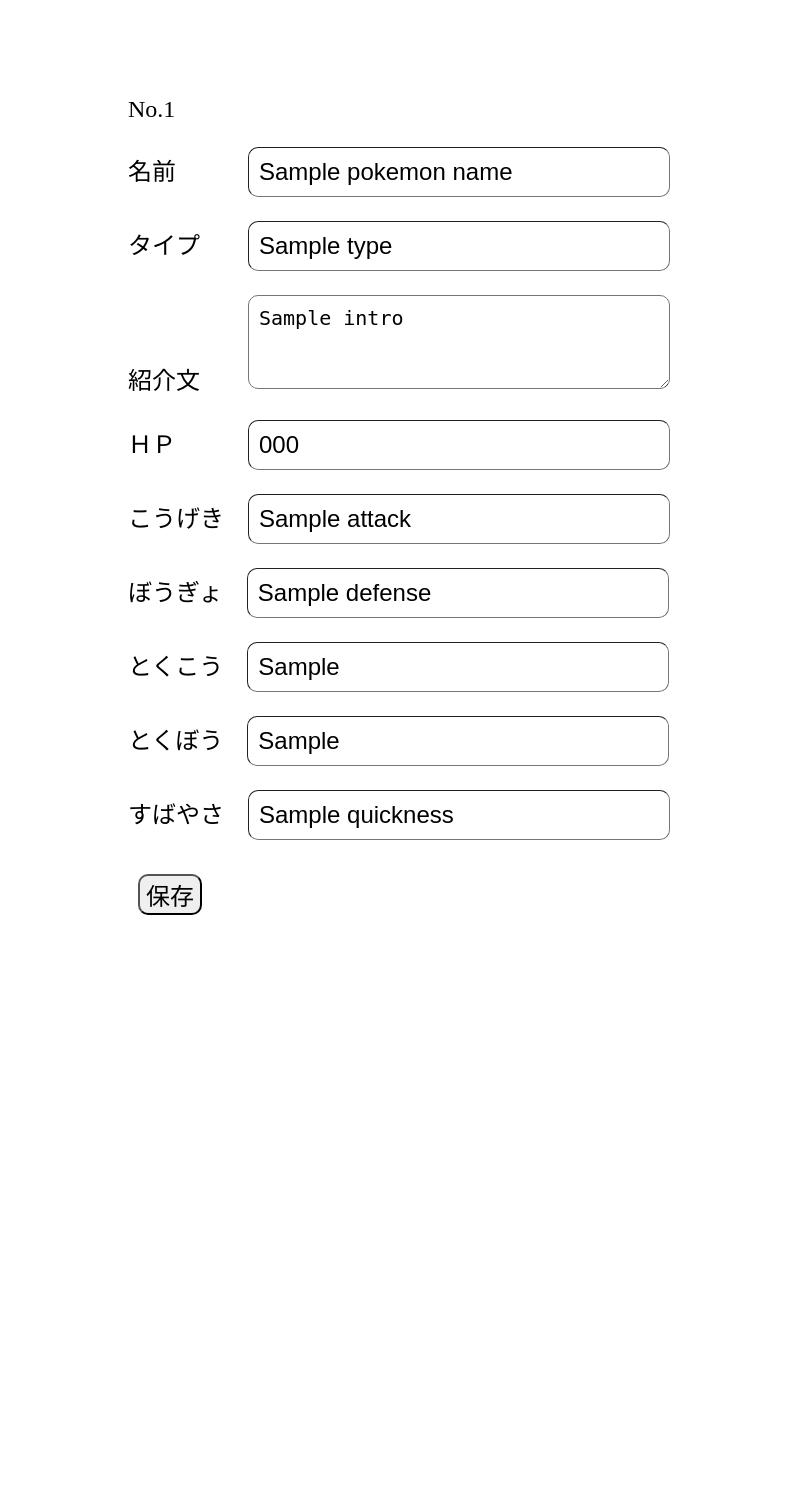
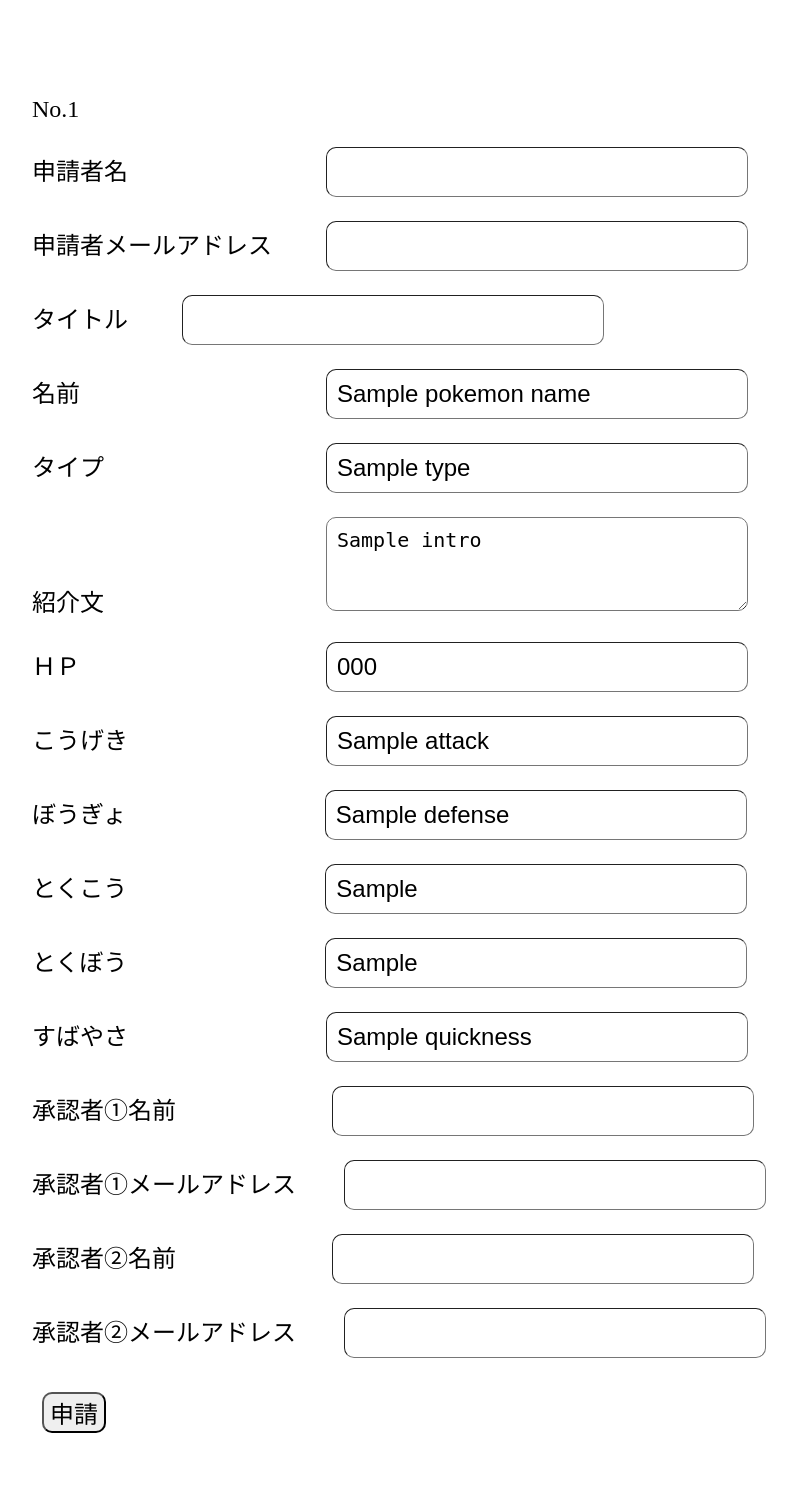
Before and after one commit to h2o-ikeda/tst-kpgs, a Flask app: template templates/更新情報入力画面.html in a window 1280 px wide. Shown: the part 67-1560 px from the top of the page, without its empty margins (241-1038 px from the left). Before the commit the page ends 982 px from the top, so only its background shows below. Run offline with Flask 3, Linux system fonts and the light colour scheme; the template is opened without the code that fills it: most values are stand-ins (such as "Sample title", 1, 10 or a date in 2020); some libraries are stand-ins or nearby versions.

Commit message:
Update 更新情報入力画面.html

```diff
--- a/templates/更新情報入力画面.html
+++ b/templates/更新情報入力画面.html
@@ -14,16 +14,23 @@
       <form method="POST" action="/save" name="inputForm">
        <input type="hidden" name="number" value="{{number}}">
        <input type="hidden" name="search_type" value="{{search_type}}">
-       <p>名前　　　<input type="text" name="pokemonName" value="{{pokemonName}}" class="seachform"></p>
-       <p>タイプ　　<input type="text" name="type" value="{{type}}" class="seachform"></p>
-       <p>紹介文　　<textarea name="intro" class="seachform" rows="3">{{intro}}</textarea></p>
-       <p>ＨＰ　　　<input type="text" name="hp" value="{{hp}}" class="seachform"></p>
-       <p>こうげき　<input type="text" name="attack" value="{{attack}}" class="seachform"></p>
-       <p>ぼうぎょ　<input type="text" name="defense" value="{{defense}}" class="seachform"></p>
-       <p>とくこう　<input type="text" name="special_attack" value="{{special_attack}}" class="seachform"></p>
-       <p>とくぼう　<input type="text" name="special_defense" value="{{special_defense}}" class="seachform"></p>
-       <p>すばやさ　<input type="text" name="quickness" value="{{quickness}}" class="seachform"></p>
-      <button type="button" class="btn" onclick="confirmFunction(); history.back();">保存</button>
+       <p>申請者名　　　　　　　　 <input type="text" name="requestName" value="" class="seachform"></p>
+       <p>申請者メールアドレス　　 <input type="text" name="requestAddress" value="" class="seachform"></p>
+       <p>タイトル　　            <input type="text" name="title" value="" class="seachform"></p>
+       <p>名前　　　　　　　　　　 <input type="text" name="pokemonName" value="{{pokemonName}}" class="seachform"></p>
+       <p>タイプ　　　　　　　　　 <input type="text" name="type" value="{{type}}" class="seachform"></p>
+       <p>紹介文　　　　　　　　　 <textarea name="intro" class="seachform" rows="3">{{intro}}</textarea></p>
+       <p>ＨＰ　　　　　　　　　　 <input type="text" name="hp" value="{{hp}}" class="seachform"></p>
+       <p>こうげき　　　　　　　　 <input type="text" name="attack" value="{{attack}}" class="seachform"></p>
+       <p>ぼうぎょ　　　　　　　　 <input type="text" name="defense" value="{{defense}}" class="seachform"></p>
+       <p>とくこう　　　　　　　　 <input type="text" name="special_attack" value="{{special_attack}}" class="seachform"></p>
+       <p>とくぼう　　　　　　　　 <input type="text" name="special_defense" value="{{special_defense}}" class="seachform"></p>
+       <p>すばやさ　　　　　　　　 <input type="text" name="quickness" value="{{quickness}}" class="seachform"></p>
+       <p>承認者①名前　　　　 　　 <input type="text" name="approvalName_1" value="" class="seachform"></p>
+       <p>承認者①メールアドレス　　<input type="text" name="rapprovalAddress_1" value="" class="seachform"></p>
+       <p>承認者②名前　　　　 　　 <input type="text" name="approvalName_2" value="" class="seachform"></p>
+       <p>承認者②メールアドレス　　<input type="text" name="rapprovalAddress_2" value="" class="seachform"></p>
+    <button type="button" class="btn" onclick="confirmFunction(); history.back();">申請</button>
     </form>
     </div>
    </div>
```
